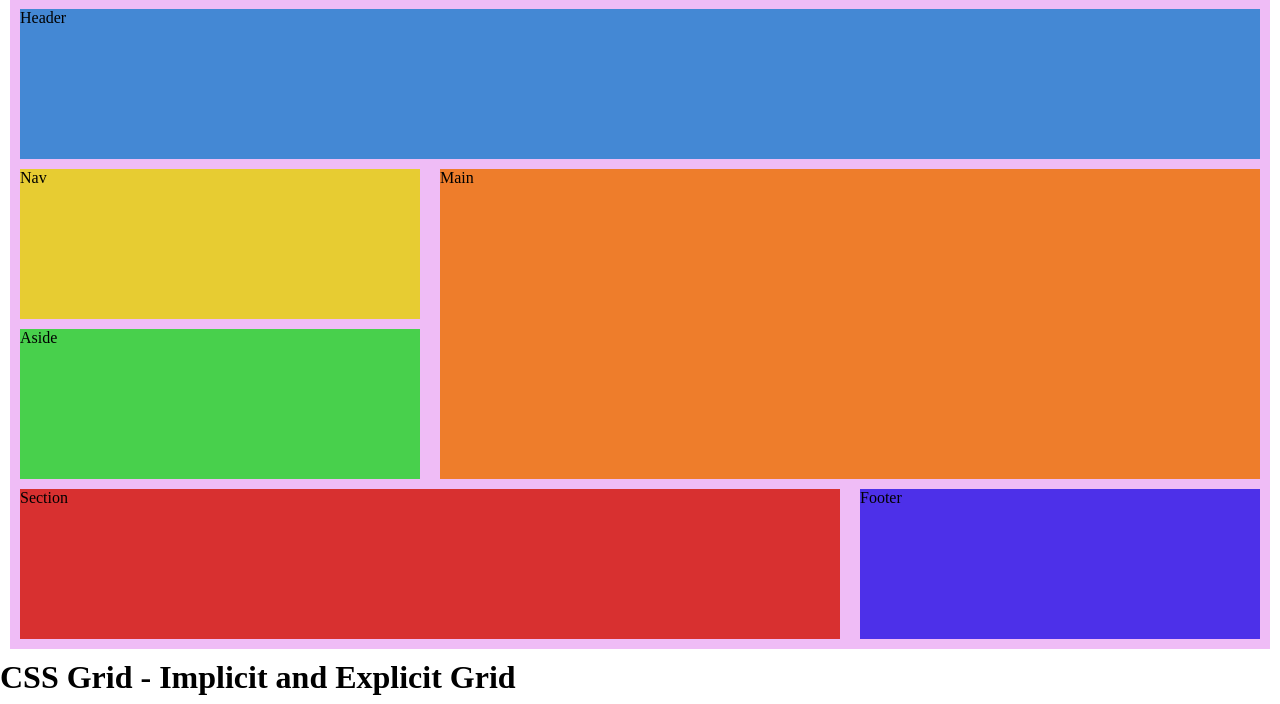
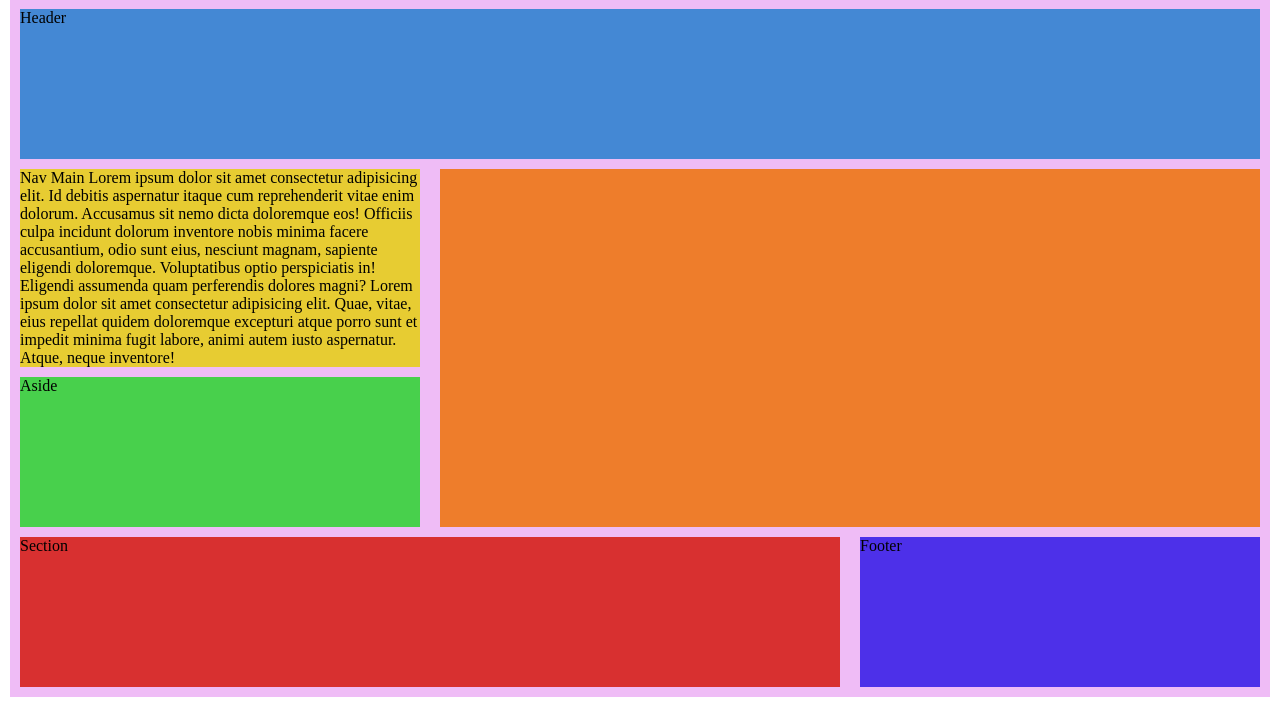
Before and after one commit to lalitlsg/CSS, a plain HTML site: page Grid/index.html in a window 1280 px wide. Shown: the part 637-1341 px from the top of the page. Drawn offline with Linux system fonts and the light colour scheme.

Commit message:
css grid

```diff
--- a/Grid/index.html
+++ b/Grid/index.html
@@ -29,8 +29,18 @@
 
     <div class="wrapper-grid-area">
       <header>Header</header>
-      <nav>Nav</nav>
-      <main>Main</main>
+      <nav>
+        Nav Main Lorem ipsum dolor sit amet consectetur adipisicing elit. Id
+        debitis aspernatur itaque cum reprehenderit vitae enim dolorum.
+        Accusamus sit nemo dicta doloremque eos! Officiis culpa incidunt dolorum
+        inventore nobis minima facere accusantium, odio sunt eius, nesciunt
+        magnam, sapiente eligendi doloremque. Voluptatibus optio perspiciatis
+        in! Eligendi assumenda quam perferendis dolores magni? Lorem ipsum dolor
+        sit amet consectetur adipisicing elit. Quae, vitae, eius repellat quidem
+        doloremque excepturi atque porro sunt et impedit minima fugit labore,
+        animi autem iusto aspernatur. Atque, neque inventore!
+      </nav>
+      <main></main>
       <aside>Aside</aside>
       <section>Section</section>
       <footer>Footer</footer>
--- a/Grid/style.scss
+++ b/Grid/style.scss
@@ -34,7 +34,8 @@
     "nav main main"
     "aside main main"
     "section section footer";
-  grid-template-rows: repeat(4, 150px);
+  grid-template-rows: repeat(4, minmax(150px, min-content));
+  grid-auto-rows: minmax(150px, auto);
 
   @each $key, $value in $wrapper-child-bg-color {
     #{$key} {
```
Also changed, not shown: Grid/style.css, 2 other files.
